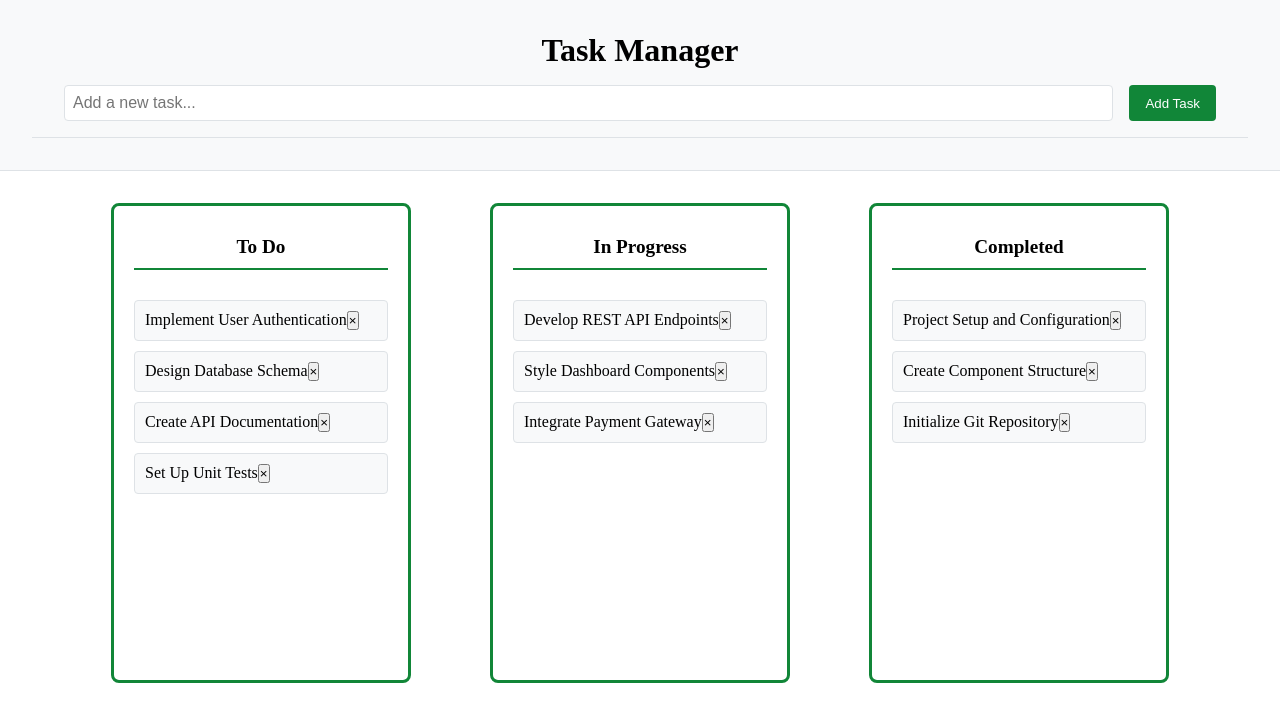
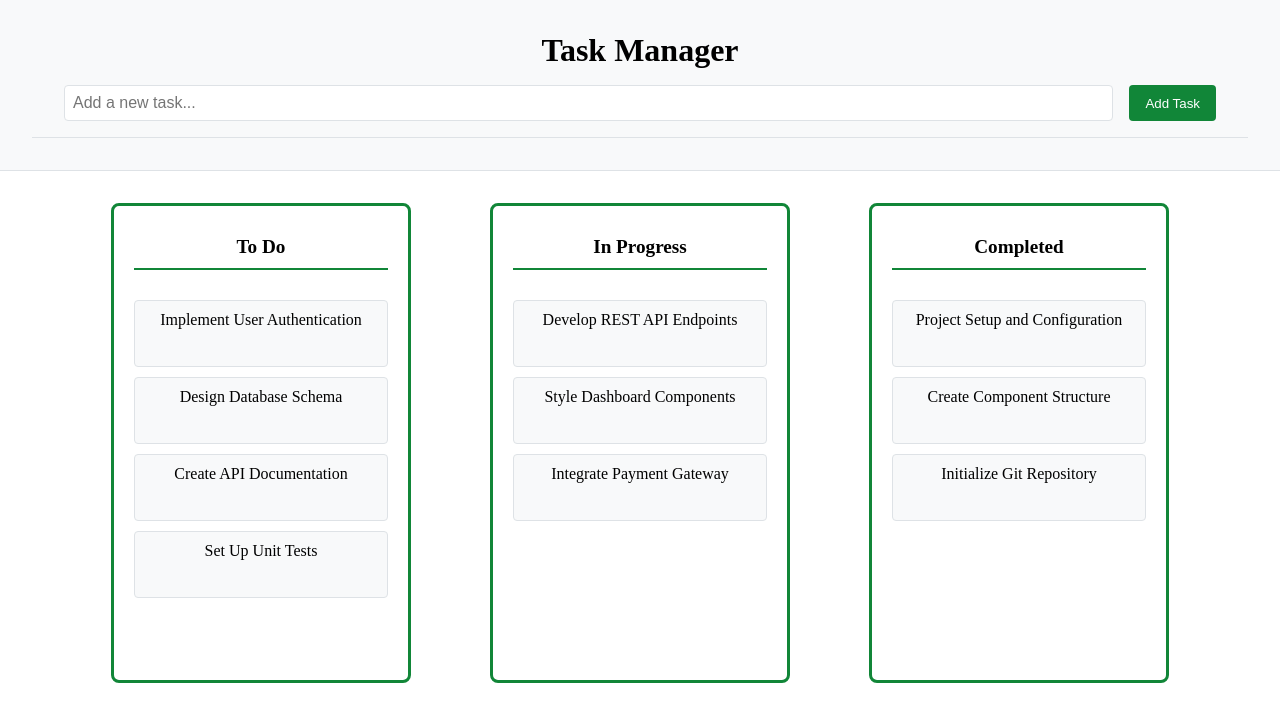
Before and after one commit to ClintasaurusRex/TaskManagerv2, a React (Vite) app in the folder client/: page / in a window 1280 px wide. Shown: the top 722 px of the page. Built offline with nearby package versions, Linux system fonts and the light colour scheme.

Commit message:
Add delete button styling and task content layout

```diff
--- a/client/src/App.css
+++ b/client/src/App.css
@@ -102,3 +102,27 @@ header {
 .add-button:hover {
   background-color: rgb(14, 110, 46);
 }
+.task-content {
+  display: flex;
+  flex-direction: column;
+  align-items: center;
+  gap: 8px;
+}
+
+.delete-button {
+  background: none;
+  border: none;
+  font-size: 1rem;
+  cursor: pointer;
+  padding: 0;
+  opacity: 0;
+  transition: opacity 0.2s;
+}
+
+.list-item:hover .delete-button {
+  opacity: 1;
+}
+
+.delete-button:hover {
+  transform: scale(1.1);
+}
--- a/client/src/components/TaskColumn.jsx
+++ b/client/src/components/TaskColumn.jsx
@@ -43,13 +43,15 @@ function TaskColumn({
             draggable
             onDragStart={(e) => handleDragStart(e, task)}
           >
+            <div className='task-content'>
               <span>{task}</span>
               <button
                 className='delete-button'
                 onClick={() => handleDelete(task)}
               >
-              ×
+                🗑️
               </button>
+            </div>
           </li>
         ))}
       </ul>
```
Lines whose indentation alone changed are shown as unchanged.
